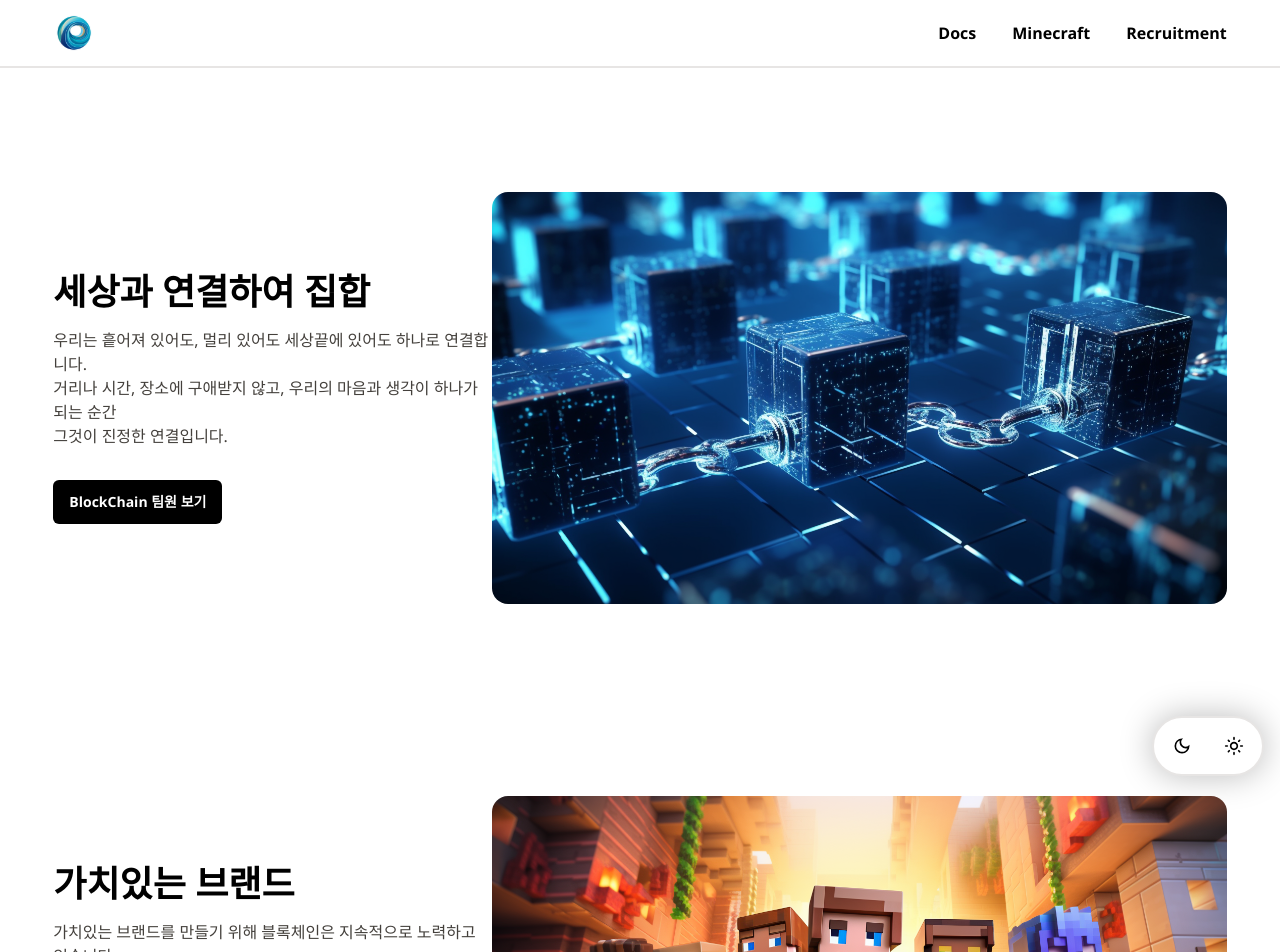
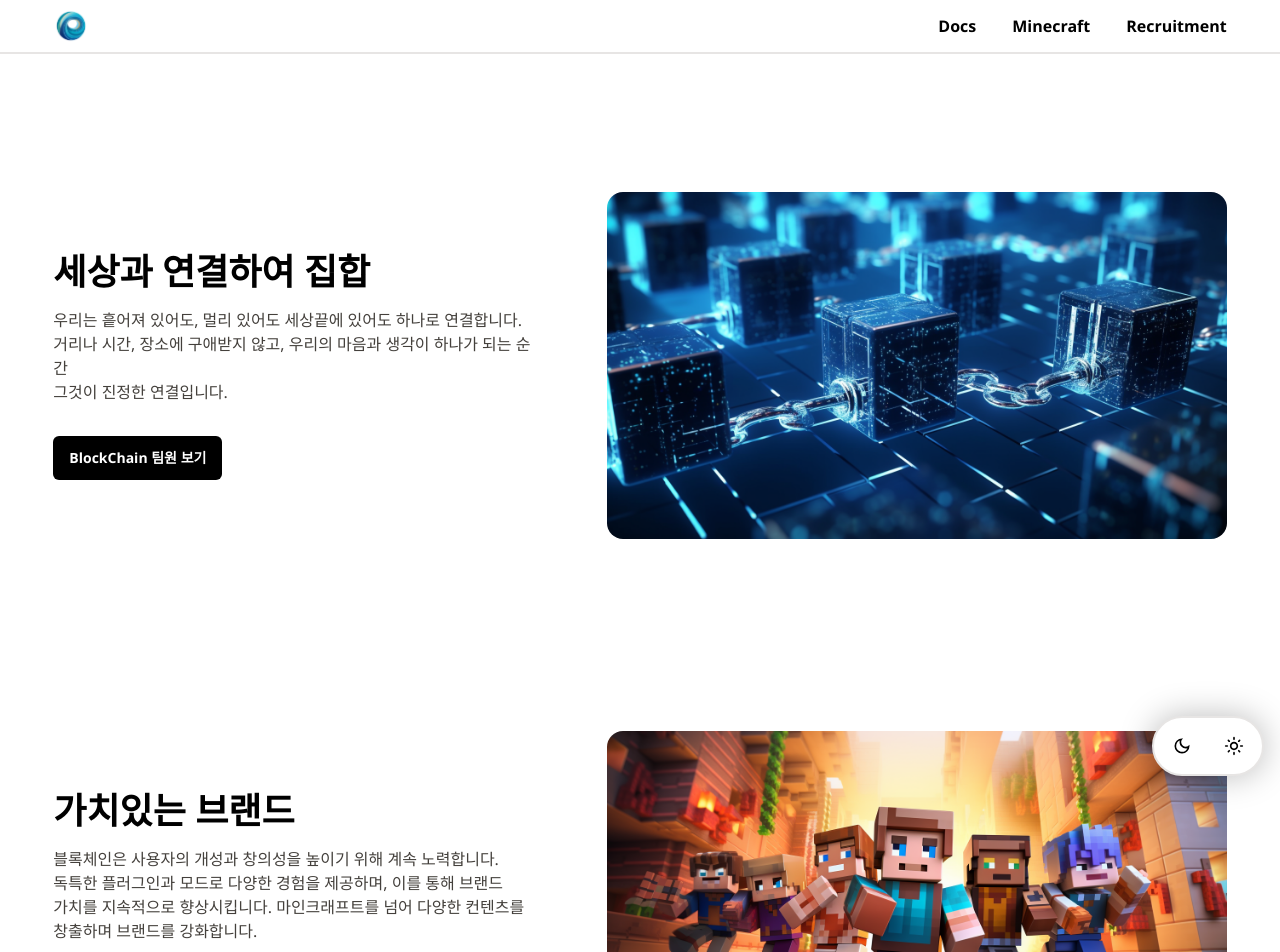
Before and after one commit to qwer71714/blockchain, a Next.js app: page /Pages/Docs in a window 1280 px wide. Shown: the top 952 px of the page. Built offline with nearby package versions, Linux system fonts and the light colour scheme.

Commit message:
이미지 사이즈 수정 그리고 메뉴 패딩 여백 줄임

```diff
--- a/app/Pages/Docs/Modules/Introduction/UltimateGameHub.tsx
+++ b/app/Pages/Docs/Modules/Introduction/UltimateGameHub.tsx
@@ -9,14 +9,13 @@ export default function UltimateGameHub() {
       <div className="w-5/12">
         <h1 className="text-4xl font-bold">가치있는 브랜드</h1>
         <p className="mt-4 text-base text-stone-700 dark:text-stone-300">
-          가치있는 브랜드를 만들기 위해 블록체인은 지속적으로 노력하고 있습니다.
+          블록체인은 사용자의 개성과 창의성을 높이기 위해 계속 노력합니다.
           <br />
-          독창적인 플러그인과 모드를 통해, 각 사용자의 개성과 창의성을
+          독특한 플러그인과 모드로 다양한 경험을 제공하며, 이를 통해 브랜드
           <br />
-          존중하며 다양한 경험을 제공합니다.
+          가치를 지속적으로 향상시킵니다. 마인크래프트를 넘어 다양한 컨텐츠를
           <br />
-          마인크래프트를 넘어 다양한 컨텐츠를 창출하며, 브랜드 가치를 지속적으로
-          높여나갑니다
+          창출하며 브랜드를 강화합니다.
         </p>
         <div className="mt-8">
           <Button>제작중인 상태 목록보기</Button>
@@ -26,7 +25,7 @@ export default function UltimateGameHub() {
         <Image
           src={Mineimage}
           alt="BCcom"
-          width={820}
+          width={620}
           className="rounded-2xl"
         />
       </div>
--- a/app/Pages/Docs/Modules/Introduction/cna.tsx
+++ b/app/Pages/Docs/Modules/Introduction/cna.tsx
@@ -21,7 +21,7 @@ export default function Cna() {
         </div>
       </div>
       <div className="ml-auto">
-        <Image src={BCcom} alt="BCcom" width={820} className="rounded-2xl" />
+        <Image src={BCcom} alt="BCcom" width={620} className="rounded-2xl" />
       </div>
     </div>
   );
--- a/app/components/Never/Menu.tsx
+++ b/app/components/Never/Menu.tsx
@@ -40,7 +40,7 @@ const Menu = () => {
           flex
           items-center
           justify-between
-          py-3
+          py-2
           w-11/12
           "
       >
@@ -48,8 +48,8 @@ const Menu = () => {
           <Image
             src={BlockChain}
             alt="Picture of the author"
-            width={42}
-            height={42}
+            width={36}
+            height={36}
           />
         </a>
         <ul className="flex">
```
Also changed, not shown: app/globals.css (line endings or trailing spaces).
